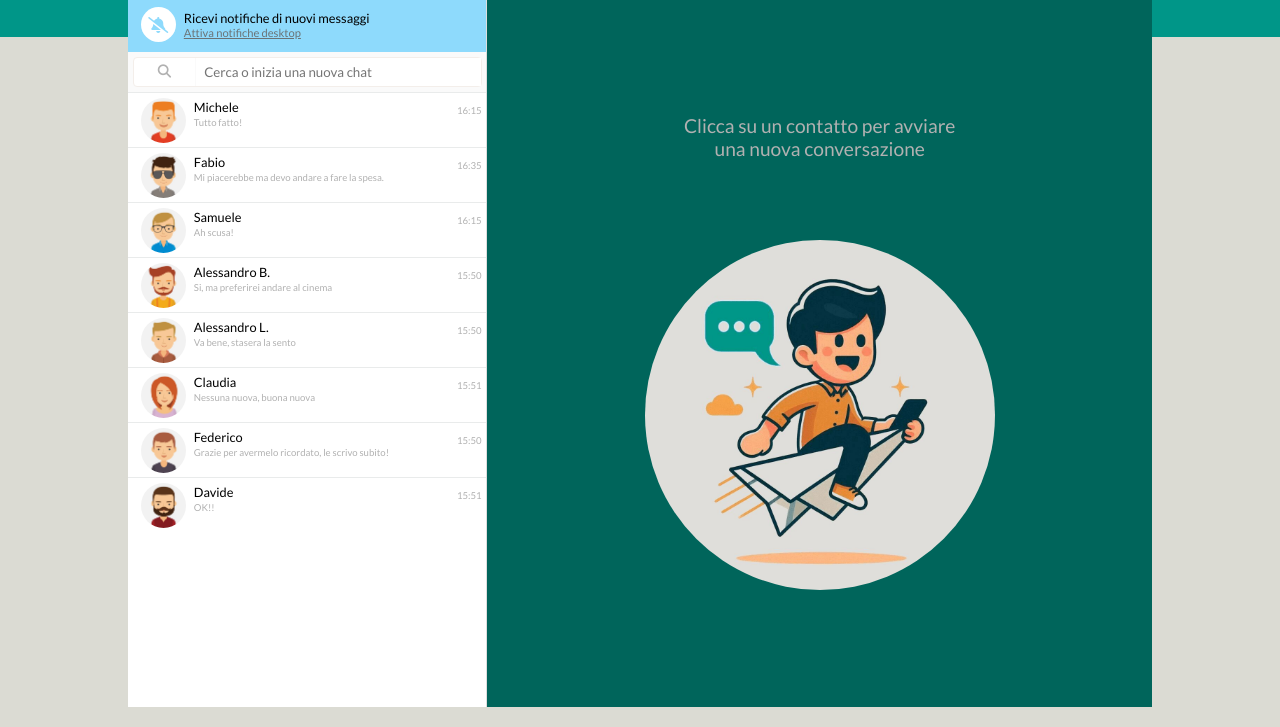
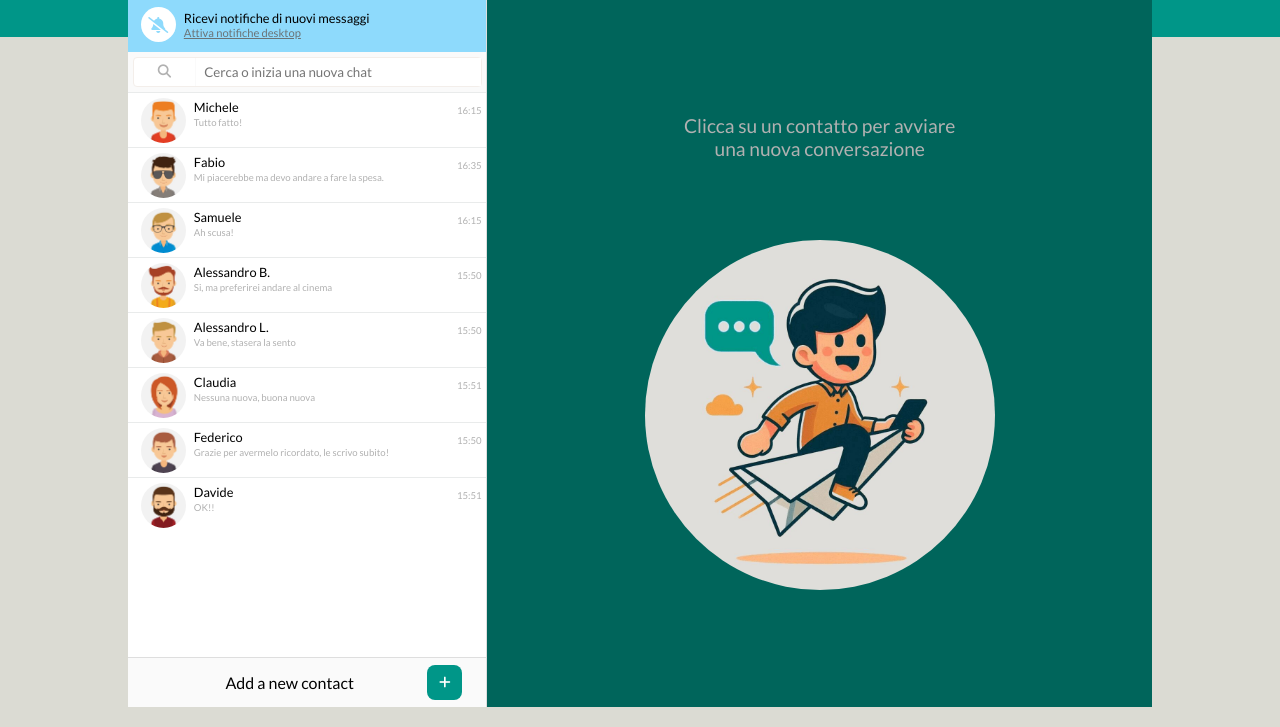
Before and after one commit to lazzaric92/vue-boolzapp, a plain HTML site: page index.html in a window 1280 px wide. Shown: the part 73-800 px from the top of the page. Drawn offline with nearby package versions, Linux system fonts and the light colour scheme; a web font is replaced by a local one.

Commit message:
added add-contact panel

```diff
--- a/css/style.css
+++ b/css/style.css
@@ -210,7 +210,7 @@ header i {
 }
 
 .contacts-list-wrapper {
-    height: calc(100% - 145px);
+    height: calc(100% - 195px);
     background-color: var(--contacts);
     overflow-y: auto;
 }
@@ -244,6 +244,28 @@ header i {
     text-align: center;
     margin-top: .5rem;
     font-weight: bold;
+}
+
+.add-contact {
+    height: var(--header-height);
+    border-top: 1px solid var(--border);
+    background-color: var(--search-bar);
+    padding: 0 1.5rem;
+}
+
+.add-contact p{
+    color: var(--font);
+    flex-grow: 1;
+    text-align: center;
+}
+
+.add-contact button {
+    width: 35px;
+    height: 35px;
+    background-color: var(--background-top);
+    color: white;
+    border: none;
+    border-radius: 8px;
 }
 
 /* || CHAT */
--- a/index.html
+++ b/index.html
@@ -3,7 +3,6 @@
 <head>
     <meta charset="UTF-8">
     <meta name="viewport" content="width=device-width, initial-scale=1.0">
-    <title>Boolzapp</title>
     <!-- Default Font -->
     <link rel="preconnect" href="https://fonts.googleapis.com">
     <link rel="preconnect" href="https://fonts.gstatic.com" crossorigin>
@@ -14,8 +13,7 @@
     <link rel="stylesheet" href="https://cdnjs.cloudflare.com/ajax/libs/font-awesome/6.5.2/css/all.min.css" integrity="sha512-SnH5WK+bZxgPHs44uWIX+LLJAJ9/2PkPKZ5QiAj6Ta86w+fsb2TkcmfRyVX3pBnMFcV7oQPJkl9QevSCWr3W6A==" crossorigin="anonymous" referrerpolicy="no-referrer" />
     <!-- CSS -->
     <link rel="stylesheet" href="./css/style.css">
-    <!-- Vue3 -->
-    <script src="https://unpkg.com/vue@3/dist/vue.global.js"></script>
+    <title>Boolzapp</title>
 </head>
 <body>
     <div id="app">
@@ -58,7 +56,7 @@
                     <!-- # contacts-list -->
                     <div class="contacts-list-wrapper">
                         <ul class="contacts-list">
-                            <template v-for="(contact, contactIndex) in contacts" :id="contact.contactIndex">
+                            <template v-for="(contact, contactIndex) in contacts" :key="contact.contactIndex">
                                 <li class="flex space-between" v-if="(contact.visible === true)" :class="(contactIndex === activeContact && homeScreen === false) ? 'active' : '' "  @click="changeActiveContact(contactIndex)">
                                     <div class="flex align-start">
                                         <img :src="`${contact.avatar}.jpg`" alt="Contact avatar">
@@ -74,6 +72,13 @@
                             </template>
                         </ul>
                         <p v-if="contactsListLength === 0">La ricerca non ha prodotto risultati</p>
+                    </div>
+                    <!-- # add-contact -->
+                    <div class="add-contact flex align-center">
+                        <p>Add a new contact</p>
+                        <button class="flex justify-center align-center">
+                            <i class="fa-solid fa-plus"></i>
+                        </button>
                     </div>
                 </section>
                 <!-- || chat -->
@@ -145,6 +150,8 @@
         </div>
     </div>
 
+    <!-- Vue3 -->
+    <script src="https://unpkg.com/vue@3/dist/vue.global.js"></script>
     <script src="./js/script.js"></script>
 </body>
 </html>
--- a/js/script.js
+++ b/js/script.js
@@ -340,7 +340,6 @@ createApp({
             } else {
                 this.dyslexicFont = true;
             }
-            console.log(this.dyslexicFont)
         },
     },
     updated() {
```
